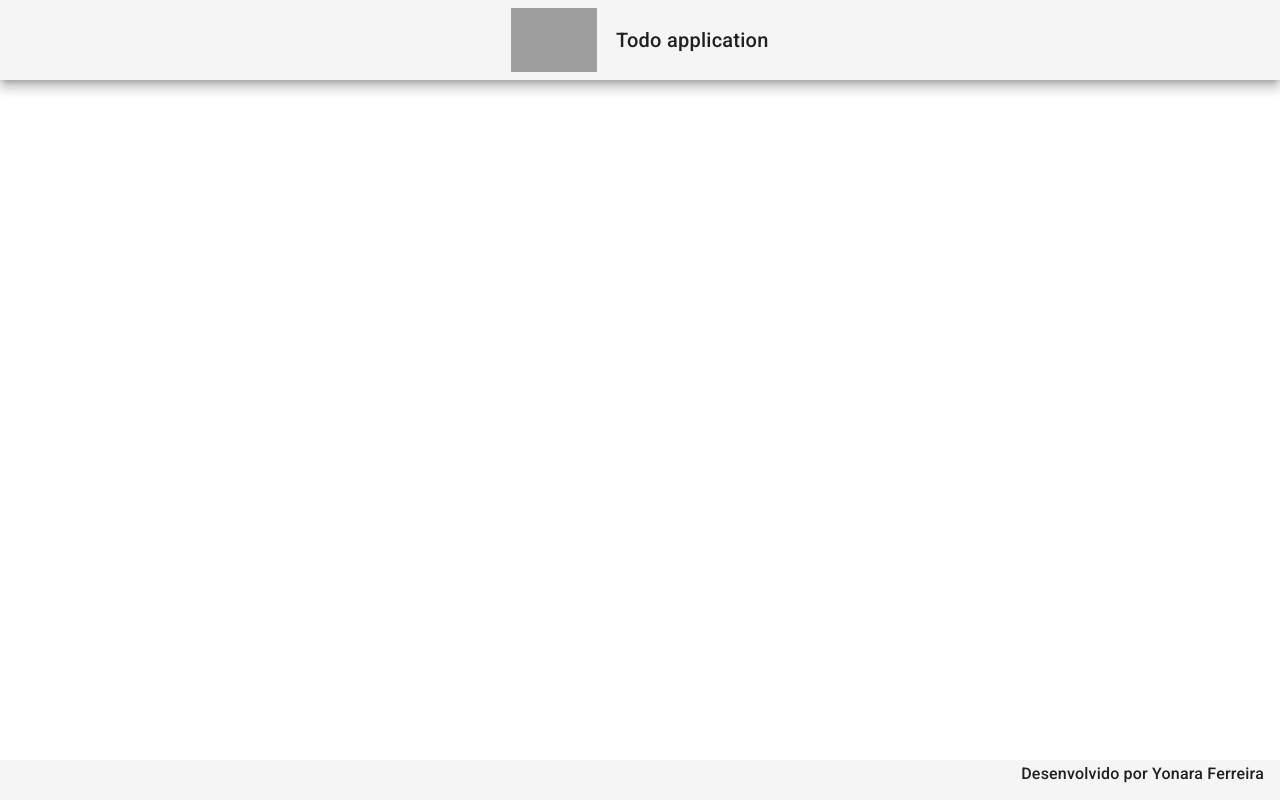
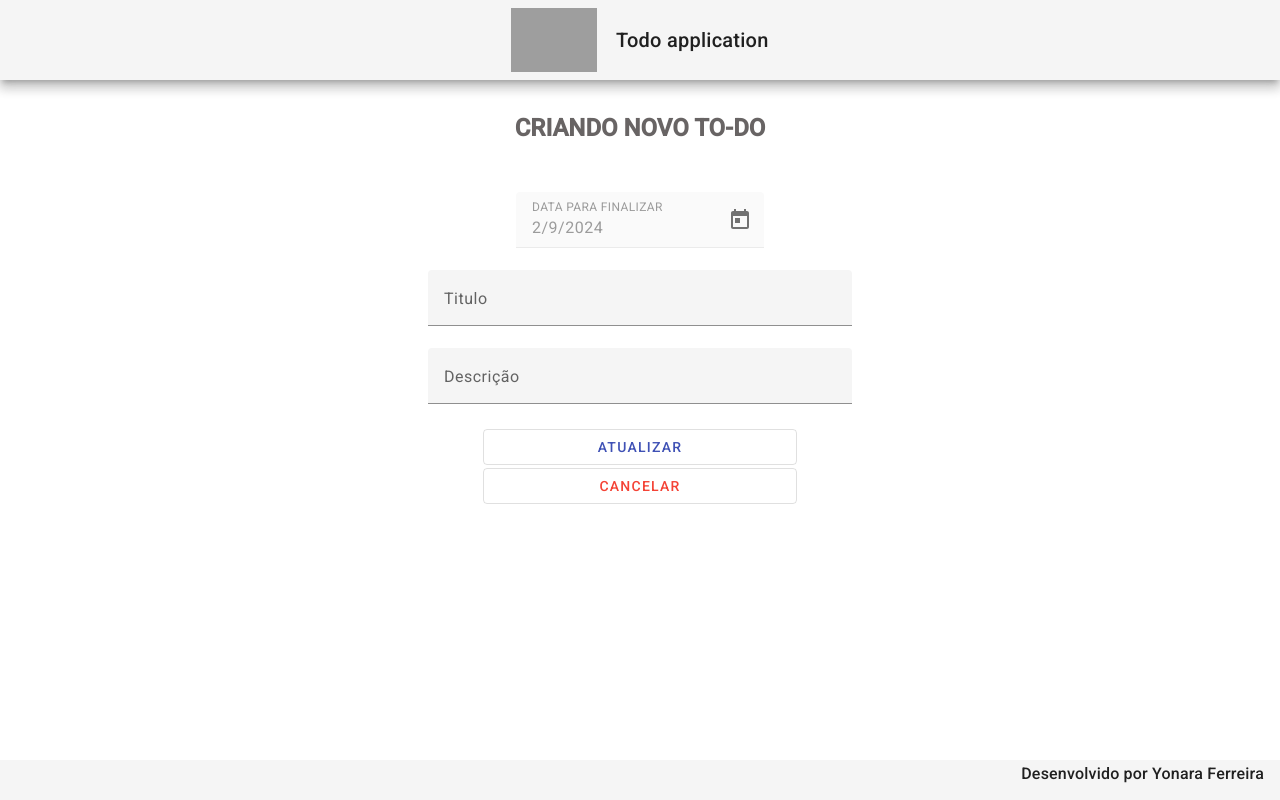
Before and after one commit to Yonara-ferreira/TodoAngular-UI, an Angular app: page /update/1 in a window 1280 px wide. Before the commit this address led to /. Built offline with nearby package versions, Linux system fonts and the light colour scheme; no server answers; grey boxes are pictures that could not be loaded.

Commit message:
feat: method update

```diff
--- a/src/app/app.module.ts
+++ b/src/app/app.module.ts
@@ -21,6 +21,7 @@ import { CreateComponent } from './components/create/create.component';
 import { MatInputModule } from '@angular/material/input';
 import { MatDatepickerModule } from '@angular/material/datepicker';
 import { MatNativeDateModule } from '@angular/material/core';
+import { UpdateComponent } from './components/update/update.component';
 
 
 @NgModule({
@@ -31,6 +32,7 @@ import { MatNativeDateModule } from '@angular/material/core';
     ReadAllComponent,
     FinalizadosComponent,
     CreateComponent,
+    UpdateComponent,
   ],
   imports: [
     BrowserModule,
--- a/src/app/components/create/create.component.ts
+++ b/src/app/components/create/create.component.ts
@@ -33,28 +33,21 @@ export class CreateComponent implements OnInit {
               this.router.navigate(['']);
           },
           complete: () => {
+
           }
       });
   }
 
-
     cancelar(): void {
       this.router.navigate(['']);
     }
-
-  // foi reestruturado o metodo dessa forma para funcionar
-  // pois da outra forma pegando pelo .get do Data o mesmo
-  // nao estava funcionando.
     formataData(): void {
       let data = new Date(this.todo.completionDate);
-    // Obtendo o dia, mês e ano com dois dígitos
+
       const dia = ('0' + data.getDate()).slice(-2);
-    const mes = ('0' + (data.getMonth() + 1)).slice(-2); // Adicionando 1, pois o getMonth() retorna de 0 a 11
+      const mes = ('0' + (data.getMonth() + 1)).slice(-2);
       const ano = data.getFullYear();
 
-    // Atualizando a propriedade completionDate
       this.todo.completionDate = `${dia}/${mes}/${ano}`;
   }
-
-
 }
--- a/src/app/components/read-all/read-all.component.html
+++ b/src/app/components/read-all/read-all.component.html
@@ -18,7 +18,7 @@
                 <button (click)="finalizar(item)" mat-mini-fab color="Primary">
                     <mat-icon>done</mat-icon>
                 </button>
-                <button mat-mini-fab color="Accent">
+                <button routerLink="update/{{ item.id }}" mat-mini-fab color="Accent">
                     <mat-icon>edit</mat-icon>
                 </button>
                 <button (click)="delete(item.id)" mat-mini-fab color="Warn">
--- /dev/null
+++ b/src/app/components/update/update.component.css
@@ -0,0 +1,38 @@
+form {
+    width: 70%;
+    margin: 2rem auto 0 auto;
+    text-align: center;
+}
+.form {
+    width: 100%;
+}
+
+.data-finalizar {
+    text-align: start;
+}
+.todo{
+    display: flex;
+    align-items: center;
+    justify-content: center;
+    flex-direction: column;
+}
+
+h1 {
+    font-size: 1.5rem;
+    font-weight: 600;
+    margin-bottom: 3rem;
+    color: rgb(104, 100, 100);
+}
+
+.buttons {
+    width: 35%;
+    text-align: start;
+}
+
+button {
+    margin-right: 0.5rem;
+    margin-top: 0.2rem;
+    padding-right: 2rem;
+    padding-left: 2rem;
+    width: 100%;
+}
--- /dev/null
+++ b/src/app/components/update/update.component.html
@@ -0,0 +1,30 @@
+<form>
+    <h1>CRIANDO NOVO TO-DO</h1>
+
+    <div class="todo">
+        <mat-form-field class="data-finalizar" appearance="fill">
+            <mat-label>DATA PARA FINALIZAR</mat-label>
+            <input [(ngModel)]="todo.completionDate" name="todo.completionDate" matInput [matDatepicker]="dp3" disabled>
+            <mat-datepicker-toggle matIconSuffix [for]="dp3"></mat-datepicker-toggle>
+            <mat-datepicker #dp3 disabled="false"></mat-datepicker>
+        </mat-form-field>
+
+        <div class="forms">
+            <mat-form-field class="form">
+                <mat-label>Titulo</mat-label>
+                <input [(ngModel)]="todo.title" name="todo.title" matInput placeholder="Ex. JAVA">
+            </mat-form-field>
+
+            <mat-form-field class="form">
+                <mat-label>Descrição</mat-label>
+                <input [(ngModel)]="todo.description" name="todo.description" matInput placeholder="Ex. Spring Boot 2">
+            </mat-form-field>
+        </div>
+
+        <div class="buttons">
+            <button (click)="update()" mat-stroked-button color="primary">ATUALIZAR</button>
+            <button (click)="cancelar()" mat-stroked-button color="warn">CANCELAR</button>
+        </div>
+
+    </div>
+</form>
--- /dev/null
+++ b/src/app/components/update/update.component.ts
@@ -0,0 +1,60 @@
+import { Component, OnInit } from '@angular/core';
+import { TodoService } from '../../services/todo.service';
+import { ActivatedRoute, Route, Router } from '@angular/router';
+import { Todo } from '../../models/todo';
+
+@Component({
+  selector: 'app-update',
+  templateUrl: './update.component.html',
+  styleUrl: './update.component.css'
+})
+export class UpdateComponent implements OnInit {
+
+  todo: Todo = {
+    title: '',
+    description: '',
+    completionDate: new Date(),
+    completed: false
+  }
+
+  constructor(private service: TodoService, private router: Router, private route: ActivatedRoute) { }
+
+  ngOnInit(): void {
+    this.todo.id = this.route.snapshot.paramMap.get("id")!;
+    this.findById();
+
+  }
+
+  findById(): void {
+    this.service.findById(this.todo.id).subscribe((resposta) =>{
+      this.todo = resposta;
+    })
+  }
+
+  update(): void {
+    this.service.update(this.todo).subscribe(
+        (resposta) => {
+            this.service.message('Update successful');
+            this.router.navigate(['']);
+        },
+        (err) => {
+            this.service.message('Error updating to-do');
+            this.router.navigate(['']);
+        }
+    );
+}
+  cancelar(): void {
+    this.router.navigate(['']);
+  }
+
+    formataData(): void {
+      let data = new Date(this.todo.completionDate);
+      const dia = ('0' + data.getDate()).slice(-2);
+      const mes = ('0' + (data.getMonth() + 1)).slice(-2);
+      const ano = data.getFullYear();
+
+      this.todo.completionDate = `${dia}/${mes}/${ano}`;
+  }
+
+
+}
--- a/src/app/services/todo.service.ts
+++ b/src/app/services/todo.service.ts
@@ -18,6 +18,11 @@ export class TodoService {
 
   findAll(): Observable<Todo[]>{
     return this.http.get<Todo[]>(this.baseUrl);
+  }
+
+  findById(id: any): Observable<Todo>{
+    const url = `${this.baseUrl}/${id}`;
+    return this.http.get<Todo>(url);
   }
 
   create(todo: Todo): Observable<Todo>{
```
Also changed, not shown: src/app/app-routing.module.ts (+6 -1 lines). Lines whose indentation alone changed are shown as unchanged.
